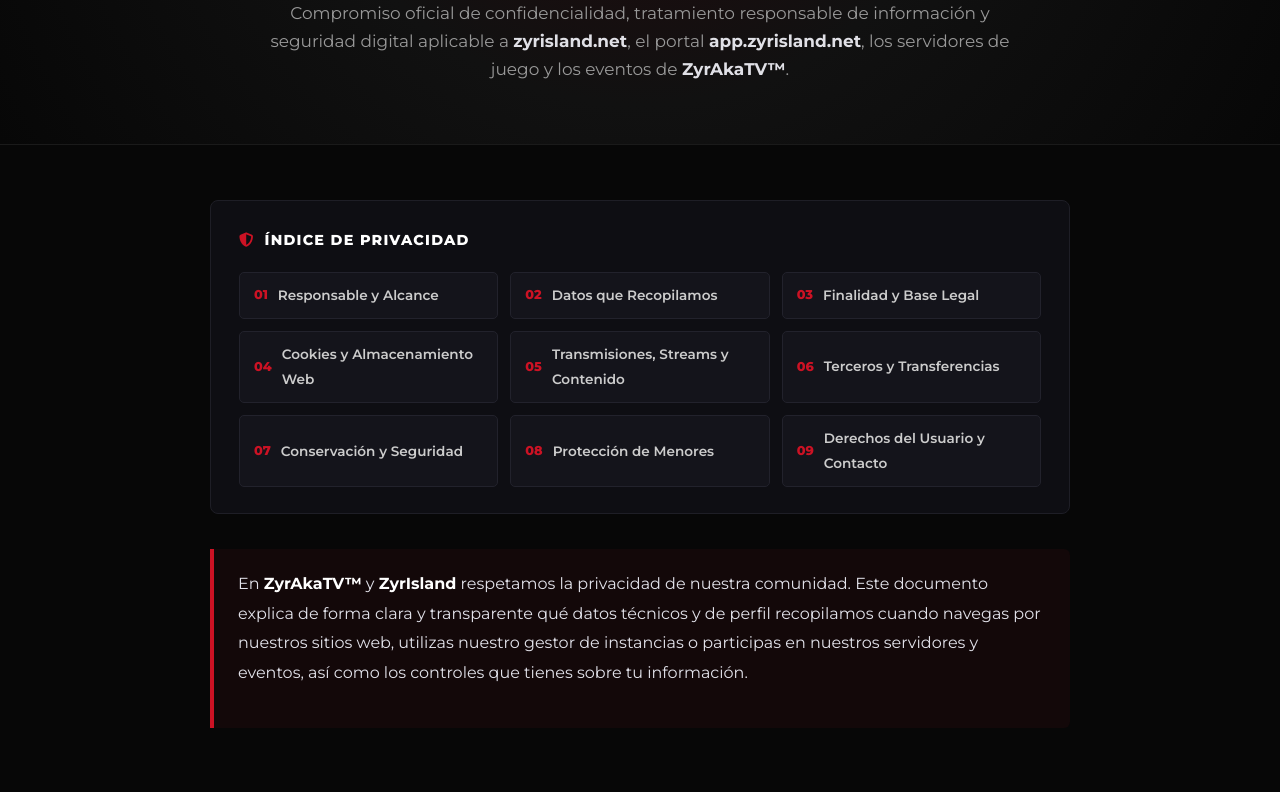
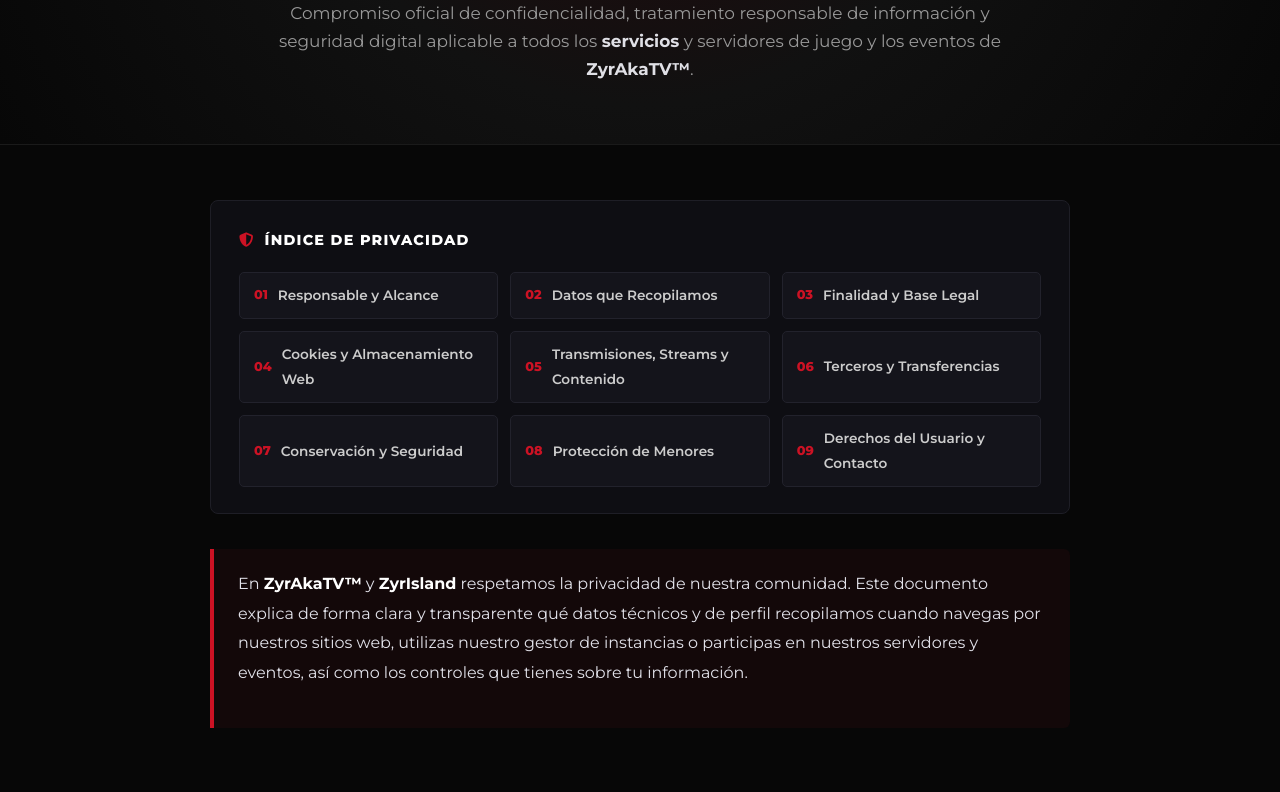
Before and after one commit to ZyrAkaAguilar/2908166767, a plain HTML site: page soporte/reglas/index.html in a window 1280 px wide. Shown: the part 308-1100 px from the top of the page. Drawn offline with Linux system fonts and the light colour scheme.

Commit message:
Update index.html

```diff
--- a/soporte/reglas/index.html
+++ b/soporte/reglas/index.html
@@ -44,7 +44,7 @@
     <header class="legal-header">
         <span class="legal-badge">TRANSPARENCIA & PROTECCIÓN DE DATOS • 2026</span>
         <h1>POLÍTICA DE <span class="highlight">PRIVACIDAD</span></h1>
-        <p>Compromiso oficial de confidencialidad, tratamiento responsable de información y seguridad digital aplicable a <strong>zyrisland.net</strong>, el portal <strong>app.zyrisland.net</strong>, los servidores de juego y los eventos de <strong>ZyrAkaTV™</strong>.</p>
+        <p>Compromiso oficial de confidencialidad, tratamiento responsable de información y seguridad digital aplicable a todos los <strong>servicios</strong> y servidores de juego y los eventos de <strong>ZyrAkaTV™</strong>.</p>
     </header>
 
     <main class="legal-content">
```
